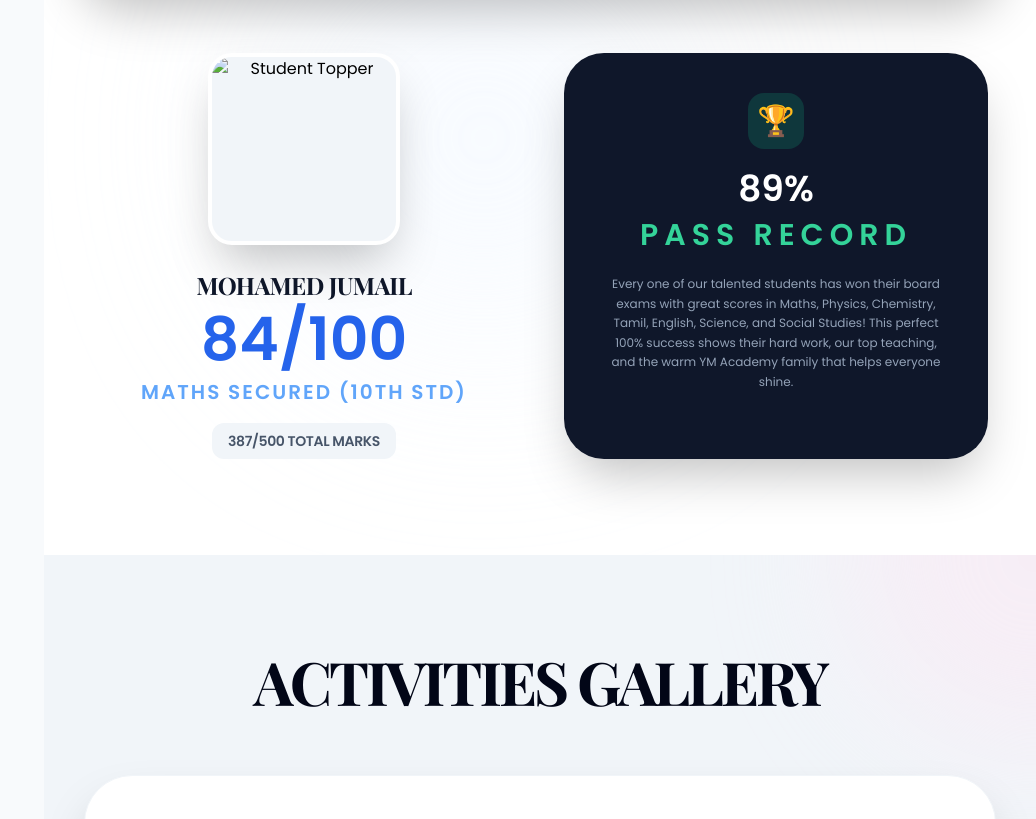
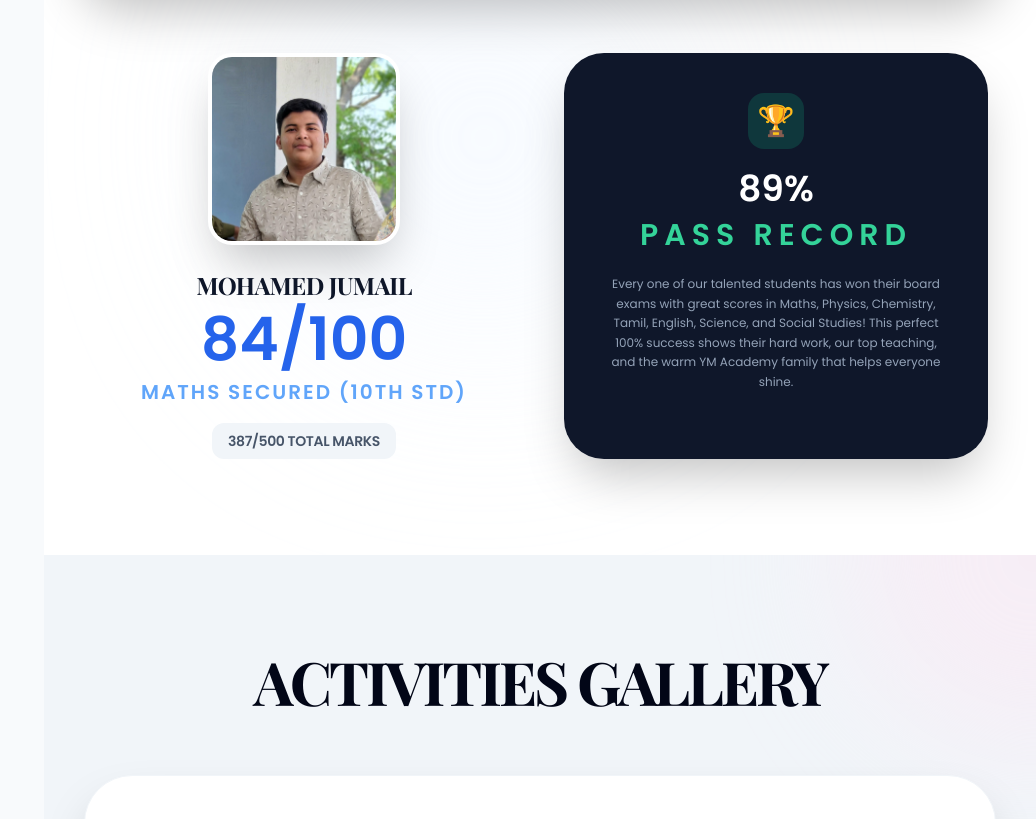
Before and after one commit to Sadaam-Hussain/YM-Academy-, a plain HTML site: page index.html in a window 1280 px wide. Shown: the part 3510-4329 px from the top of the page, without its empty margins (244-1280 px from the left). Drawn offline with nearby package versions, Linux system fonts and the light colour scheme; animation ran at ten frames a second; files whose address does not match are found by name.

Commit message:
Fix image source path in index.html
Updated image source path for student topper.

```diff
--- a/index.html
+++ b/index.html
@@ -261,7 +261,7 @@
         <div class="grid grid-cols-1 md:grid-cols-2 gap-12 max-w-4xl mx-auto">
             <div class="reveal fade-bottom flex flex-col items-center">
                 <div class="w-48 h-48 rounded-3xl border-4 border-white shadow-2xl overflow-hidden mb-6 transform transition hover:scale-110 bg-slate-100">
-                    <img src="images/image_15.jpeg" alt="Student Topper" class="w-full h-full object-cover">
+                    <img src="image_15.jpeg" alt="Student Topper" class="w-full h-full object-cover">
                 </div>
                 <h3 class="font-black text-2xl text-slate-900 uppercase tracking-tight">Mohamed Jumail</h3>
                 <div class="flex flex-col items-center mt-2">
```
